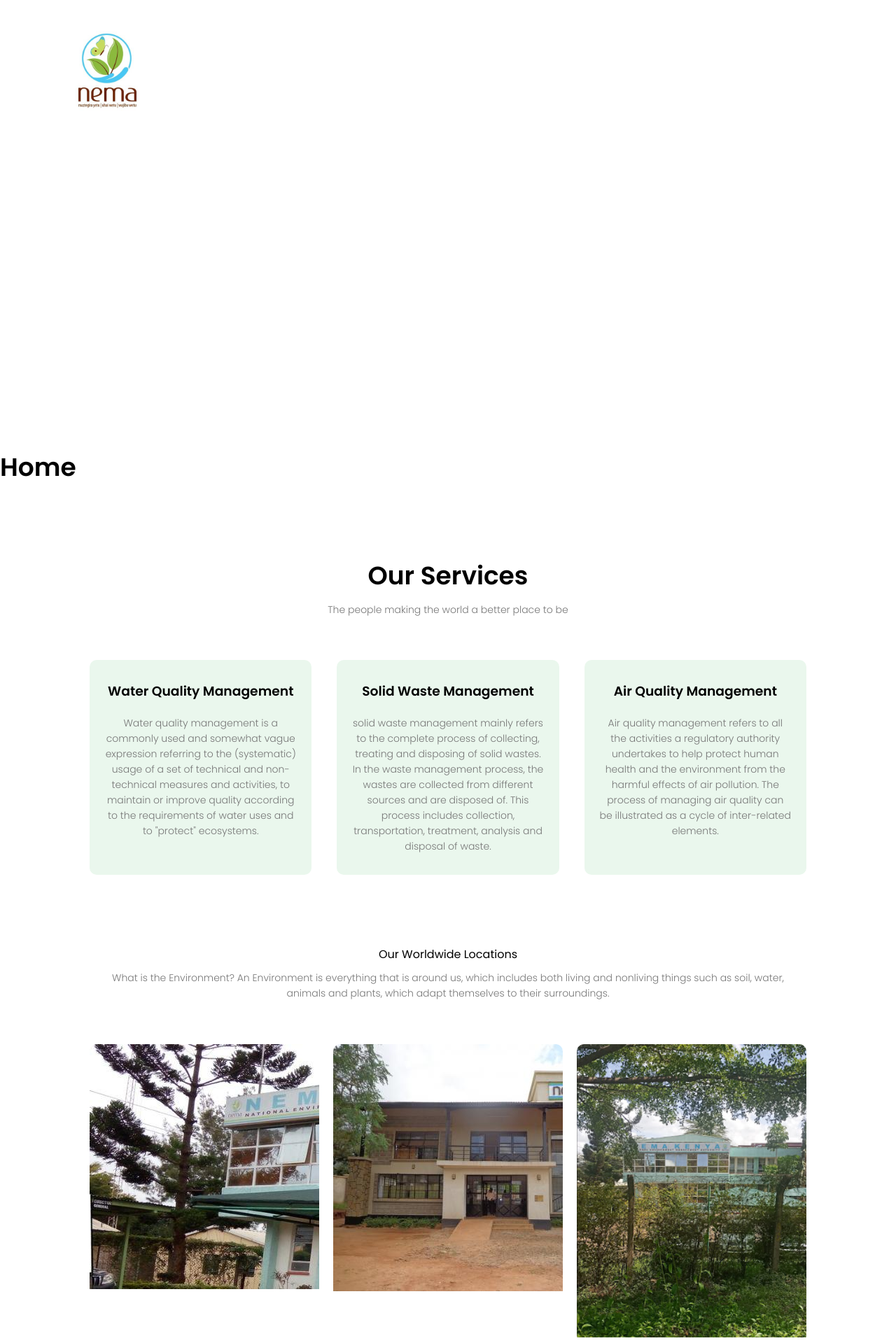
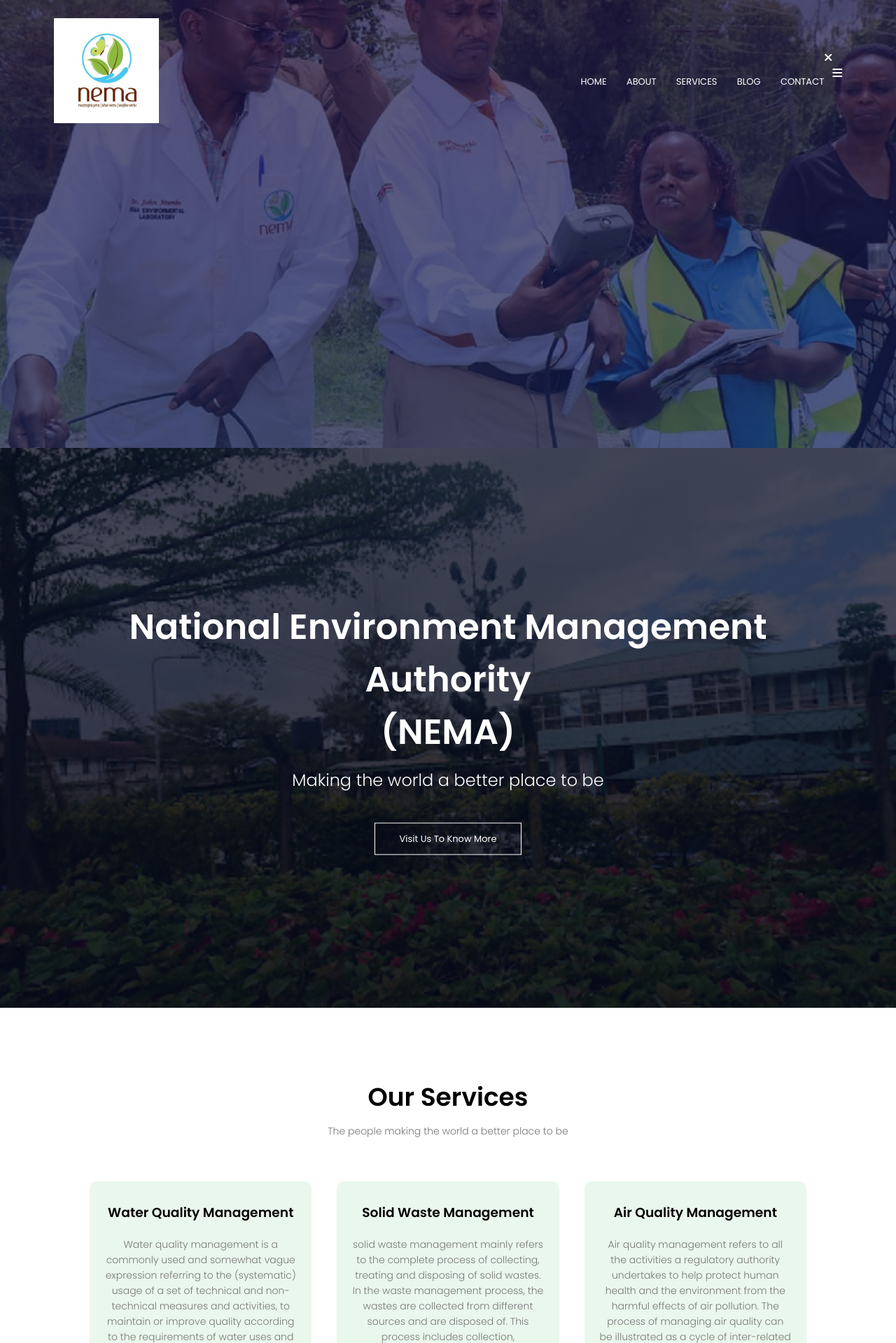
Before and after one commit to Naulikha/NEMA, a Django app: template core/templates/home.html in a window 1280 px wide. Shown: the top 1919 px of the page at 70% size. Run offline with Django 4.2, Linux system fonts and the light colour scheme; the template is opened without the code that fills it, so the values that code supplies are empty; some libraries are stand-ins or nearby versions.

Commit message:
NEMA Project initialized

```diff
--- a/core/templates/about.html
+++ b/core/templates/about.html
@@ -1,6 +1,6 @@
 {% extends 'base.html' %} {% load static %} {% block body %}
 
-<h1>About</h1>
+
 
 <section class="about-us">
     <div class="row">
@@ -16,7 +16,7 @@
             <a href="" class="hero-btn red-btn">EXPLORE NOW</a>
         </div>
         <div class="about-col">
-      <img src="{% static img/DSC_1461_resized.jpg' %}" />
+            <img src="{% static 'img/DSC_1461_resized.jpg' %}" />
         </div>
     </div>
 </section>
--- a/core/templates/blog.html
+++ b/core/templates/blog.html
@@ -1,11 +1,11 @@
-{% extends 'base.html' %} {% load_static %} {% block body %}
+{% extends 'base.html' %} {% load static %} {% block body %}
 
-<h1>Blog</h1>
+
 
 <section class="blog-content">
   <div class="row">
     <div class="blog-left">
-      <img src="{% static 'img/DSC_1461_resized.jpg' %}" />
+      <img src="{% static 'img/CleanupDay.jpg' %}" />
       <h2>Our Ongoing Projects & Proposals for 2022</h2>
       <p>
         The National Environment Management Authority of Kenya (NEMA) is a
--- a/core/templates/contact.html
+++ b/core/templates/contact.html
@@ -1,6 +1,6 @@
 {% extends 'base.html' %} {% load static %} {% block body %}
 
-<h1>Contact</h1>
+
 
 <section class="location">
   <iframe
--- a/core/templates/home.html
+++ b/core/templates/home.html
@@ -1,6 +1,12 @@
 {% extends 'base.html' %} {% load static %} {% block body %}
 
-<h1>Home</h1>
+<section class="header">
+<div class="text-box">
+    <h1>National Environment Management Authority<br>(NEMA)</h1>
+    <p>Making the world a better place to be</p>
+    <a href="" class="hero-btn">Visit Us To Know More</a>
+</div>
+</section>
 
 <section class="services">
   <h1>Our Services</h1>
--- a/core/templates/services.html
+++ b/core/templates/services.html
@@ -1,6 +1,6 @@
 {% extends 'base.html' %} {% load static %} {% block body %}
 
-<h1>Services</h1>
+
 
 <section class="services">
   <h1>Our Duty</h1>
@@ -44,7 +44,7 @@
   <p>If we don't take care of our home who will?</p>
   <div class="row">
     <div class="Environment-col">
-      <img src="{% static 'img/lake-victoria-4.avif" />
+      <img src="{% static 'img/DSC_1461_resized.jpg'%}"/>
       <h3>Water Bodies</h3>
       <p>
         We have beautiful Lakes, Rivers and an Ocean which are not safe from
--- a/static/css/style.css
+++ b/static/css/style.css
@@ -6,7 +6,7 @@
 .header{
     min-height: 100vh;
     width: 100%;
-    background-image:linear-gradient(rgba(4, 9, 30, 0.7),rgba(4, 9, 30, 0.7)),url({% static 'img/Opera\ Snapshot_2022-11-03_000528_www.google.com.png' %}) ;
+    background-image:linear-gradient(rgba(4, 9, 30, 0.7),rgba(4, 9, 30, 0.7)),url("/static/img/Opera Snapshot_2022-11-03_000528_www.google.com.png") ;
     background-position: center;
     background-size: cover;
     position: relative;
@@ -277,7 +277,7 @@
 .contact{
     margin: 100px auto;
     width: 80%;
-    background-image: linear-gradient(rgba(0,0,0,0.7),rgba(0,0,0,0.7)),url({% static 'img/images.jpg' %});
+    background-image: linear-gradient(rgba(0,0,0,0.7),rgba(0,0,0,0.7)),url("/static/img/images.jpg");
     background-position: center;
     background-size: cover;
     border-radius: 10px;
@@ -313,7 +313,7 @@
 .sub-header{
     height: 80vh;
     width: 100%;
-    background-image: linear-gradient(rgba(24, 14, 66, 0.7),rgba(16, 29, 83, 0.7)),url({% static 'img/Nema-Kenya-1320x880.jpg' %});
+    background-image: linear-gradient(rgba(24, 14, 66, 0.7),rgba(16, 29, 83, 0.7)),url("/static/img/Nema-Kenya-1320x880.jpg");
     background-position: center;
     background-size: cover;
     text-align: center;
```
Also changed, not shown: static/img/CleanupDay.jpg (added), static/img/DSC_1461_resized.jpg, 1 other file. Lines whose indentation alone changed are shown as unchanged.
